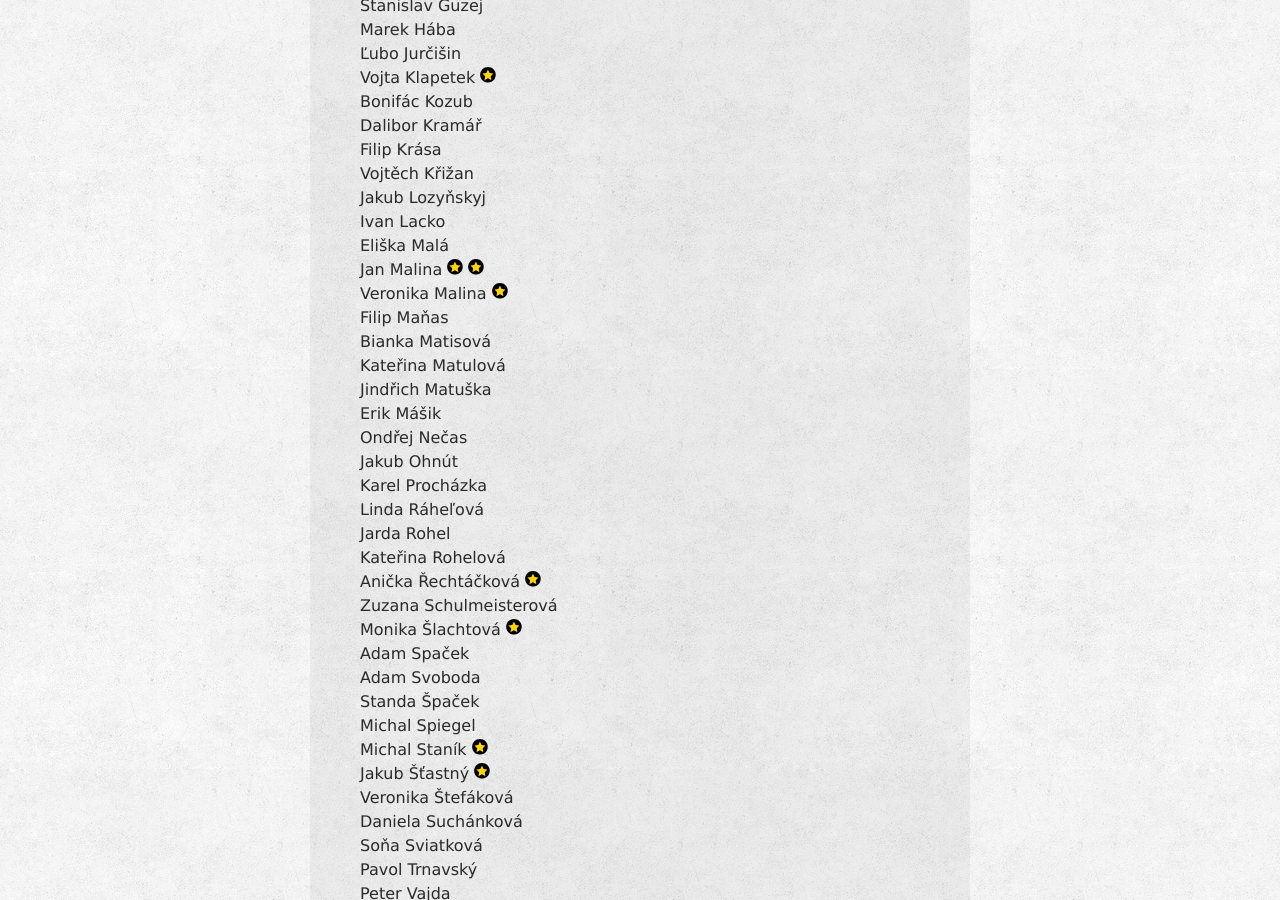
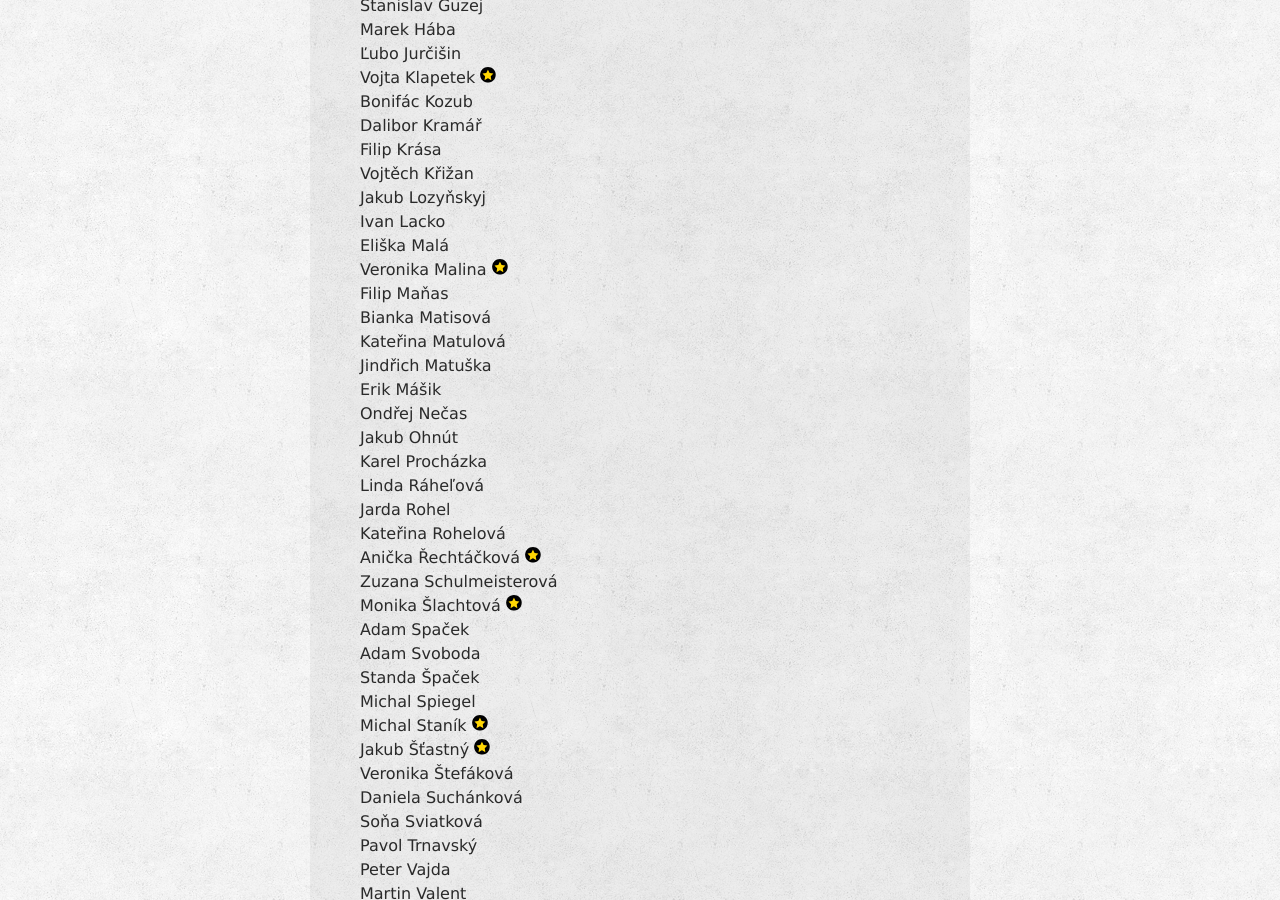
Before and after one commit to zverinec/zverinec-web, a Jekyll site: the page built from _pages/members.md, in a window 1280 px wide and 900 px high, scrolled down 1031 px. Built offline with Jekyll 4.4.1, drawn with Linux system fonts in a browser that asks for light colours; comment, search, counter and statistics services are not loaded.

Commit message:
Move Jan Malina to symapthizing members

```diff
--- a/_pages/members.md
+++ b/_pages/members.md
@@ -37,7 +37,6 @@ Vojtěch Křižan<br/>
 Jakub Lozyňskyj<br/>
 Ivan Lacko<br/>
 Eliška Malá<br/>
-Jan Malina <img src="img/rad.svg" class="rad" title="Řád přítele severské zvěře za práci na front-endu KSI webu" /> <img src="img/rad.svg" class="rad" title="Řád přítele severské zvěře za celoživotní přínos" /><br/>
 Veronika Malina <img src="img/rad.svg" class="rad" title="Řád přítele severské zvěře za nekonečné propagační zapálení a zapojení do všech Spolkových akcí" /> <br/>
 Filip Maňas<br/>
 Bianka Matisová<br/>
@@ -120,6 +119,7 @@ Honza Macek <img src="img/rad.svg" class="rad" title="Řád přítele severské
 Tomáš Macháček<br/>
 Peťa Macková<br/>
 Dan Makalouš<br/>
+Jan Malina <img src="img/rad.svg" class="rad" title="Řád přítele severské zvěře za práci na front-endu KSI webu" /> <img src="img/rad.svg" class="rad" title="Řád přítele severské zvěře za celoživotní přínos" /><br/>
 Jiří Maara Marek <img src="img/rad.svg" class="rad" title="Řád přítele severské zvěře za organizaci FIORDu a InterSoBa" /><br/>
 Jirka Mauritz<br/>
 Štefan Mlynár<br/>
```
